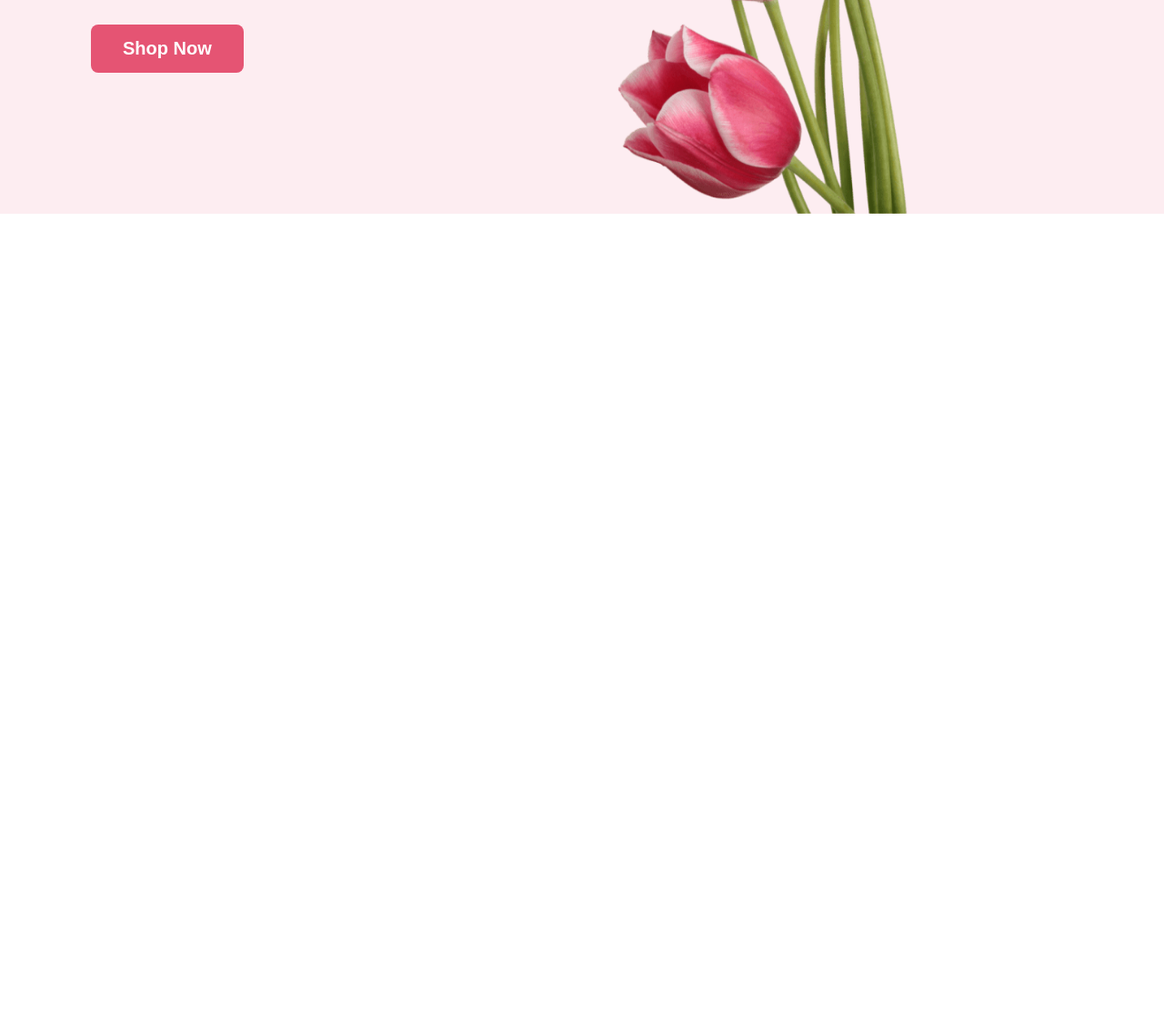
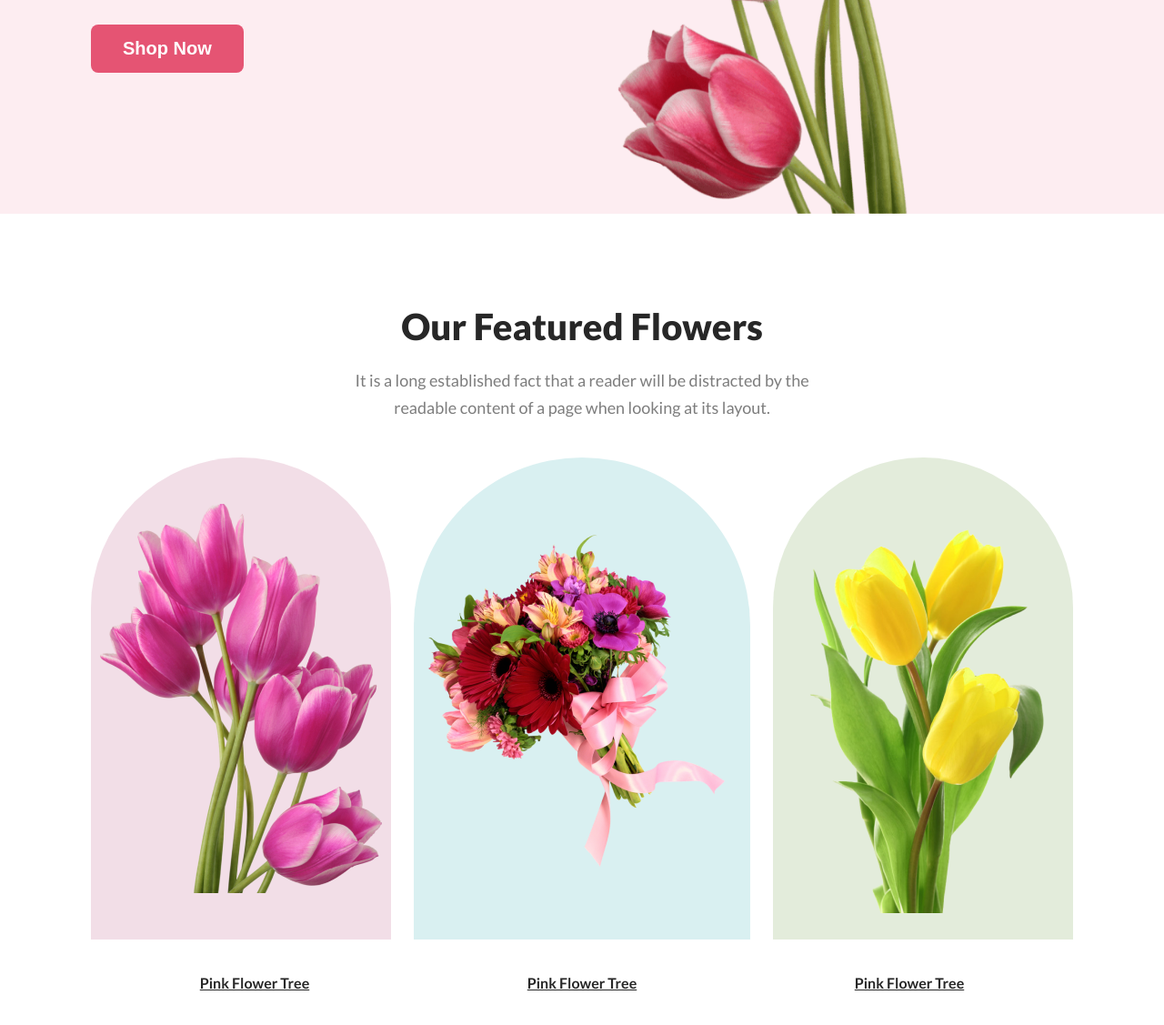
Before and after one commit to imnoim/flower-shop, a plain HTML site: page index.html in a window 1280 px wide. Shown: the part 525-1652 px from the top of the page at 91% size. Before the commit the page ends 800 px from the top, so only its background shows below. Drawn offline with Linux system fonts and the light colour scheme.

Commit message:
aded featured container

```diff
--- a/index.html
+++ b/index.html
@@ -26,7 +26,35 @@
     <!-- header ends here -->
 
     <!-- main starts here -->
-    <main></main>
+    <main>
+
+        <!-- featured container starts here -->
+
+        <section class="featured-container">
+            <div class="featured-container-text">
+                <h2 class="section-title">Our Featured Flowers</h2>
+                <p class="section-description">It is a long established fact that a reader will be distracted by the readable content of a page when looking at its layout.</p>
+            </div>
+            <div class="featured-img-container">
+                <div class="featured-img" id="bg-1">
+                    <img src="./assets/pngwing-6.png" alt="">
+                </div>
+                <div class="featured-img" id="bg-2">
+                    <img src="./assets/pngwing-5.png" alt="">
+                </div>
+                <div class="featured-img" id="bg-3">
+                    <img src="./assets/pngwing-7.png" alt="">
+                </div>
+            </div>
+            <div class="pink-flower-link">
+                <p><a href="#">Pink Flower Tree</a></p>
+                <p><a href="#">Pink Flower Tree</a></p>
+                <p><a href="#">Pink Flower Tree</a></p>
+            </div>
+        </section>
+
+        <!-- featured container ends here -->
+    </main>
     <!-- main ends here -->
 
     <!-- footer starts here -->
--- a/styles/flower.css
+++ b/styles/flower.css
@@ -23,6 +23,14 @@ body {
     line-height: 30px;
 }
 
+.section-title {
+    color: rgb(39, 39, 39);
+    font-size: 40px;
+    font-weight: 800;
+    line-height: 48px;
+    margin-bottom: 20px;
+}
+
 .btn-primary {
     border: none;
     border-radius: 8px;
@@ -31,6 +39,12 @@ body {
     font-size: 20px;
     font-weight: 700;
     color: #fff;
+}
+
+section {
+    max-width: 1392px;
+    margin: 100px auto;
+    padding: 0px 100px;
 }
 
 /* header styles */
@@ -72,3 +86,57 @@ body {
     width: 100%;
     height: 100%;
 }
+
+/* featured styles here */
+
+.featured-container-text {
+    width: 50%;
+    margin: 0 auto;
+    text-align: center;
+    margin-bottom: 40px;
+}
+
+.featured-img-container {
+    display: flex;
+    gap: 25px;
+    margin-bottom: 30px;
+}
+
+.featured-img {
+    width: 450px;
+    height: 530px;
+    display: flex;
+    align-items: center;
+    justify-content: center;
+}
+
+#bg-1 {
+    background: rgba(167, 33, 98, 0.15);
+}
+
+#bg-2 {
+    background: rgba(5, 151, 160, 0.15);
+}
+
+#bg-3 {
+    background: rgba(71, 125, 17, 0.15);
+}
+
+#bg-1,
+#bg-2,
+#bg-3 {
+    border-radius: 300px 300px 0px 0px;
+}
+
+.pink-flower-link {
+    display: flex;
+    justify-content: space-around;
+    align-items: center;
+}
+
+.pink-flower-link>p>a {
+    color: rgb(39, 39, 39);
+    font-size: 16px;
+    font-weight: 700;
+    line-height: 35px;
+}
```
